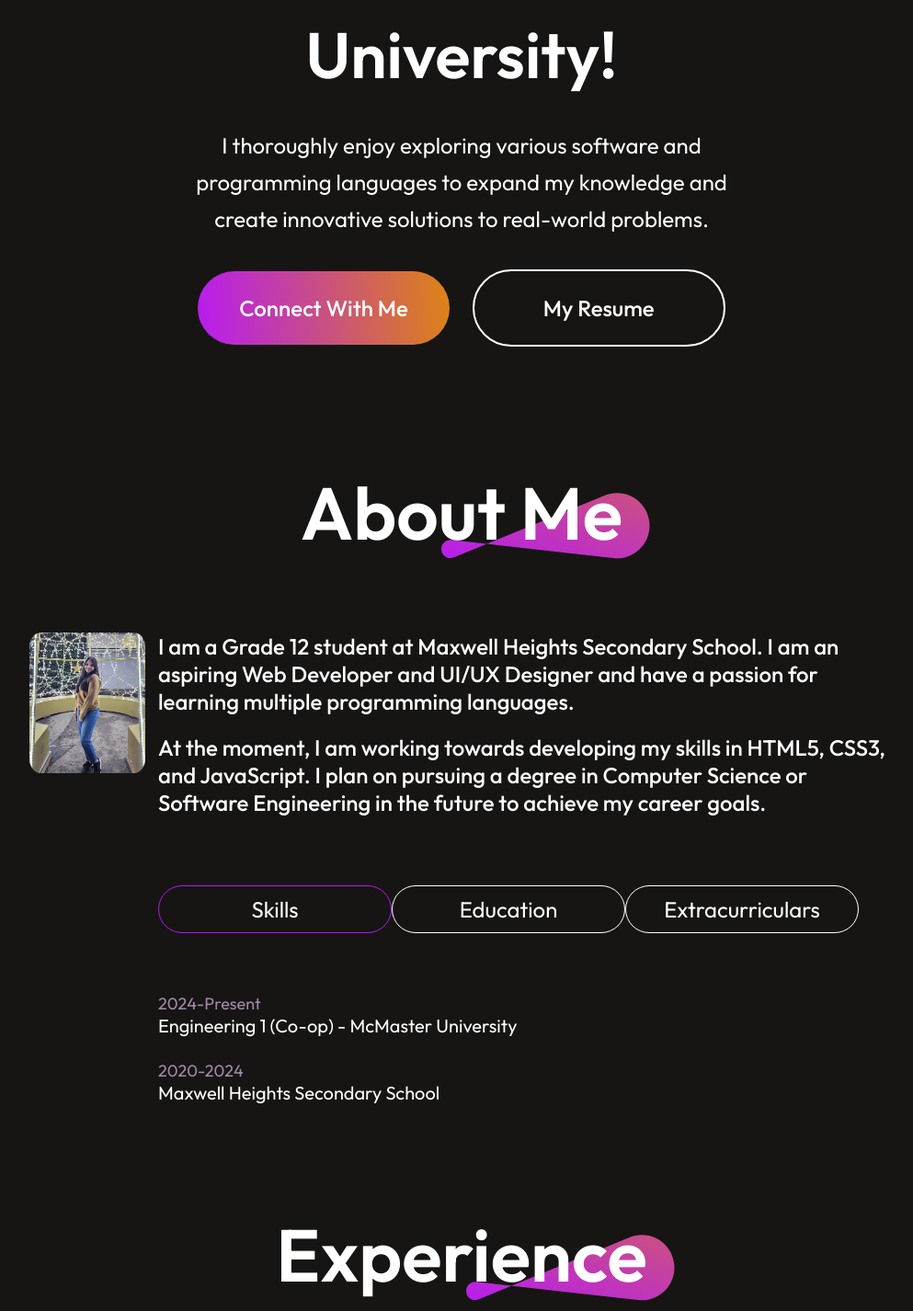
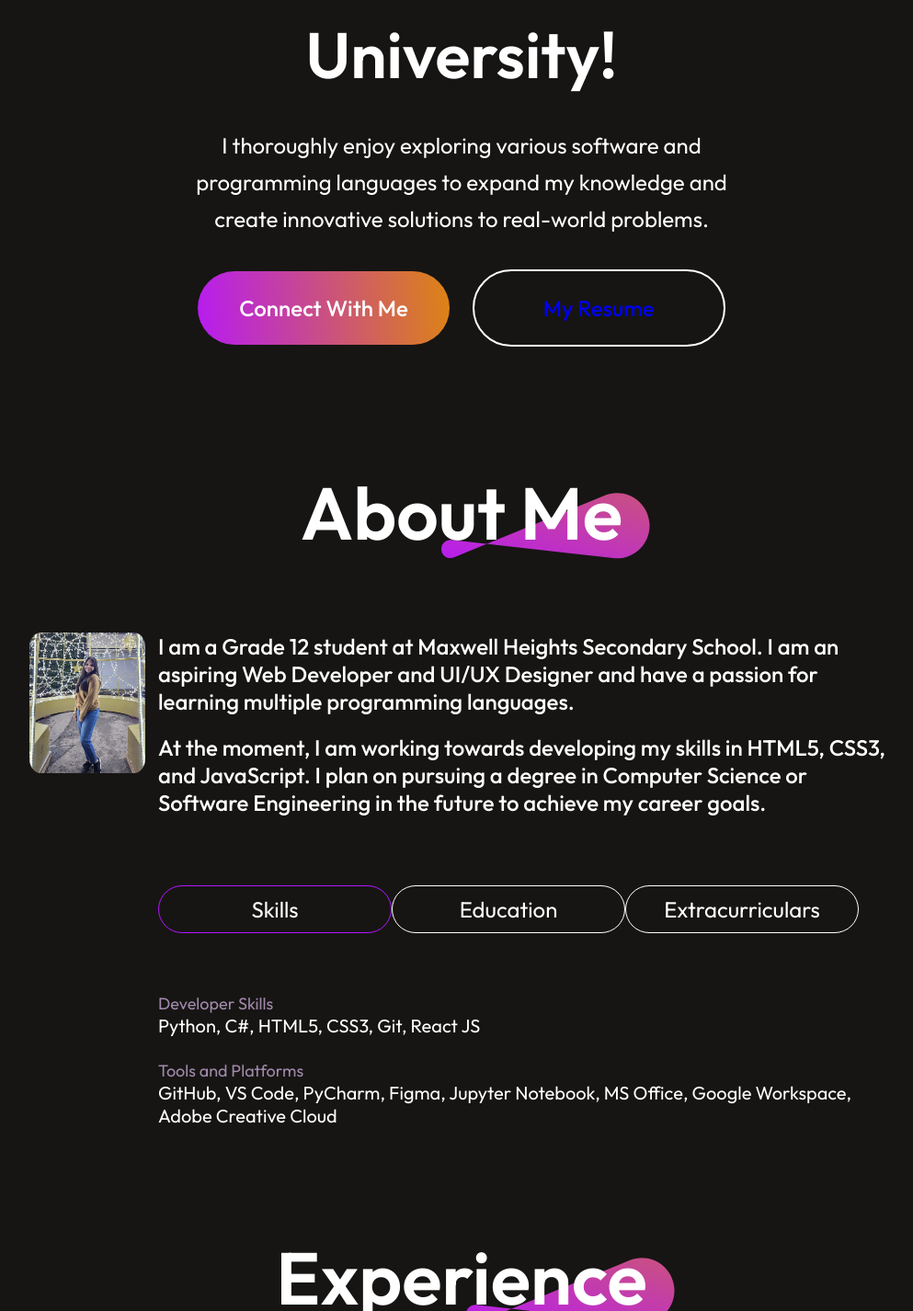
Before and after one commit to HarnoorSagar/my-personal-website, a React (Vite) app: page / in a window 1280 px wide. Shown: the part 739-2165 px from the top of the page at 92% size, without its empty margins (138-1131 px from the left). Built offline with nearby package versions, Linux system fonts and the light colour scheme.

Commit message:
edited two sections

```diff
--- a/src/Components/About/About.jsx
+++ b/src/Components/About/About.jsx
@@ -39,10 +39,10 @@ const toggleTab = (index) => {
                         <div className={toggleState === 1? 'content active-content': 'content'}>
                             <ul>
                                 <li>
-                                    <span>2024-Present</span><br />Engineering 1 (Co-op) - McMaster University
+                                    <span>Developer Skills</span><br />Python, C#, HTML5, CSS3, Git, React JS
                                 </li>
                                 <li>
-                                    <span>2020-2024</span><br />Maxwell Heights Secondary School
+                                    <span>Tools and Platforms</span><br />GitHub, VS Code, PyCharm, Figma, Jupyter Notebook, MS Office, Google Workspace, Adobe Creative Cloud
                                 </li>
                             </ul>
                         </div>
@@ -61,10 +61,13 @@ const toggleTab = (index) => {
                         <div className={toggleState === 3? 'content active-content': 'content'}>
                             <ul>
                                 <li>
-                                    <span>2024-Present</span><br />Engineering 1 (Co-op) - McMaster University
+                                    <span>2022-2024</span><br />Co-President - DECA
                                 </li>
                                 <li>
-                                    <span>2020-2024</span><br />Maxwell Heights Secondary School
+                                    <span>2021-2024</span><br />Promotions Minister - Student Council
+                                </li>
+                                <li>
+                                    <span>2022-2024</span><br />Senator - DDSB Student Senate
                                 </li>
                             </ul>
                         </div>
--- a/src/Components/Main/Main.css
+++ b/src/Components/Main/Main.css
@@ -54,7 +54,9 @@
 .main-resume:hover{
     border-color: #B415FF;
 }
-
+.main-resume a{
+    text-decoration: none;
+}
 @media (max-width: 768px) {
     .main img{
         margin-top: 120px;
--- a/src/Components/Main/Main.jsx
+++ b/src/Components/Main/Main.jsx
@@ -11,7 +11,7 @@ const Main = () => {
         <p>I thoroughly enjoy exploring various software and programming languages to expand my knowledge and create innovative solutions to real-world problems.</p>
         <div className="main-action">
             <div className="main-connect"><AnchorLink className='anchor-link' offset={50} href='#contact'>Connect With Me</AnchorLink></div>
-            <div className="main-resume">My Resume</div>
+            <div className="main-resume"><a href="https://drive.google.com/drive/folders/15CVi9RBQbJqBqiZVgKLHXukNCdGE9Nkk?usp=sharing" target='_blank'>My Resume</a></div>
         </div>
     </div>
   )
--- a/src/Components/Projects/Projects.jsx
+++ b/src/Components/Projects/Projects.jsx
@@ -2,6 +2,7 @@ import React, { useState } from 'react'
 import './Projects.css'
 import theme_pattern from '../../assets/theme_pattern.svg'
 import MoneyHeistVid from '../../assets/MoneyHeistVid.mp4'
+import JailBreakVid from '../../assets/JailBreakVid.mp4'
 
 const Projects = () => {
 
@@ -42,18 +43,18 @@ const Projects = () => {
                 </div>
 
                 <div className={toggleState === 2? 'projects-content active-content': 'projects-content'}>
-                <div className="projects-text">
-                        <h1>Money Heist: Video Game</h1>
-                        <p> The purpose of this project was to create a two-player game where the user-controlled characters must work together in order to collect all the keys and bring them back to the vault before the time runs out. This game was created in C# using the Visual Studio 2015 IDE and the XNA Framework.
+                    <div className="projects-text">
+                        <h1>JailBreak: Video Game</h1>
+                        <p> JailBreak is a video game where two brothers have escaped from prison and are collecting money bags to survive. This game was created in C# using Visual Studio 2015.This game is a two-player platform game where the brothers are working together to collect money bags. If they touch the green acid, they are teleported back to their starting positions. They have 45 seconds to collect all 10 coins, or they lose. If they collect all 10 coins before the time runs out, they win. Every time they complete the game in less time, the high score is updated to reflect the time they used.
                         <br></br>
                         <br></br>
-                        This game has been designed using object-oriented programming concepts, and is simple and fun to play. The players can control their characters using an Xbox controller or a laptop/PC keyboard. The UI/UX interface is clean and has been created in a way that is fun to interact with.
+                        This game is simple and fun to play, and the players can control their characters using a laptop/PC keyboard. The UI/UX interface is clean and has been created in a way that is fun to interact with.
                         <br></br>
                         <br></br>
-                        The code for this project can be viewed <a target='_blank' href='https://github.com/HarnoorSagar/Money-Heist'>here</a>.</p>
+                        The code for this project can be viewed <a target='_blank' href='https://github.com/HarnoorSagar/JailBreak'>here</a>.</p>
                     </div>
                     <div className="projects-video">
-                        <video src={MoneyHeistVid} controls/>
+                        <video src={JailBreakVid} controls/>
                     </div>
                 </div>
             </div>
```
Also changed, not shown: 1 other file (tests, documents, lock files or other folders).
